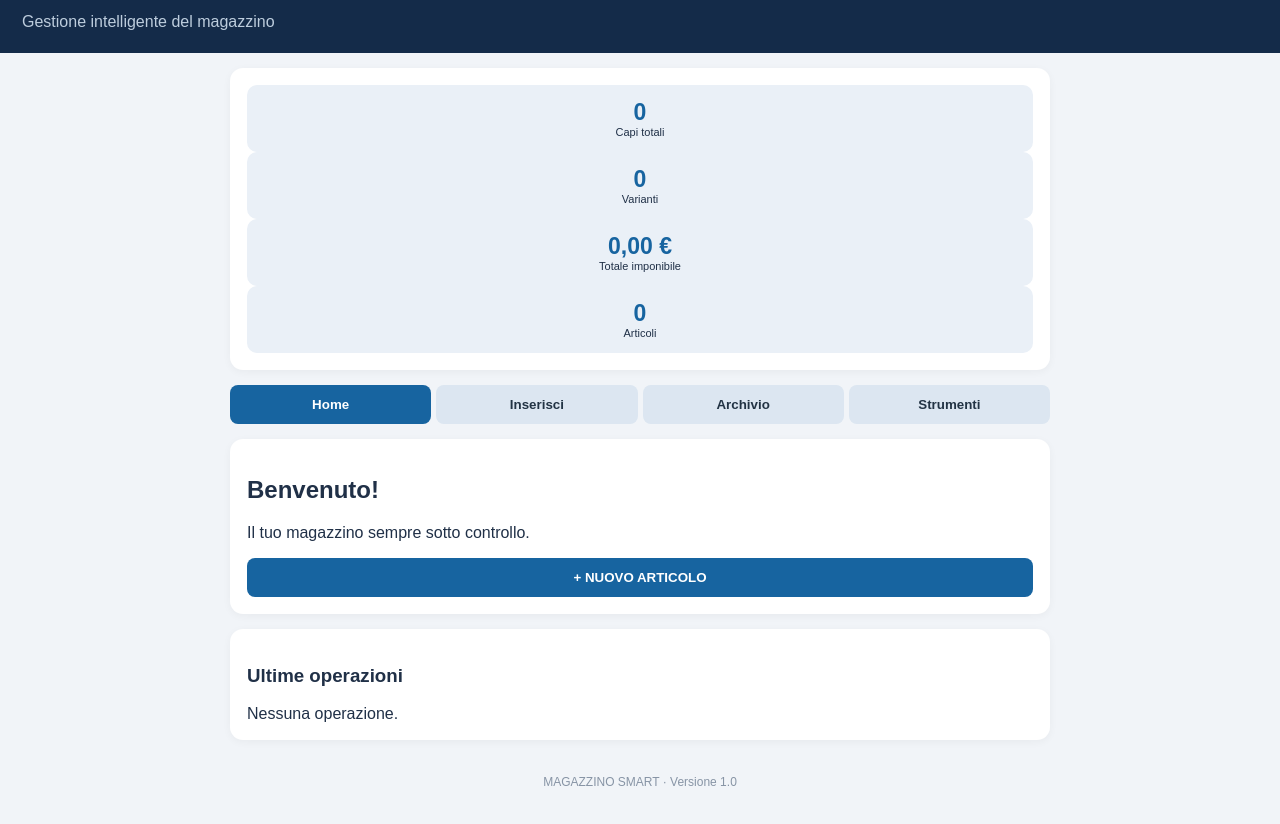
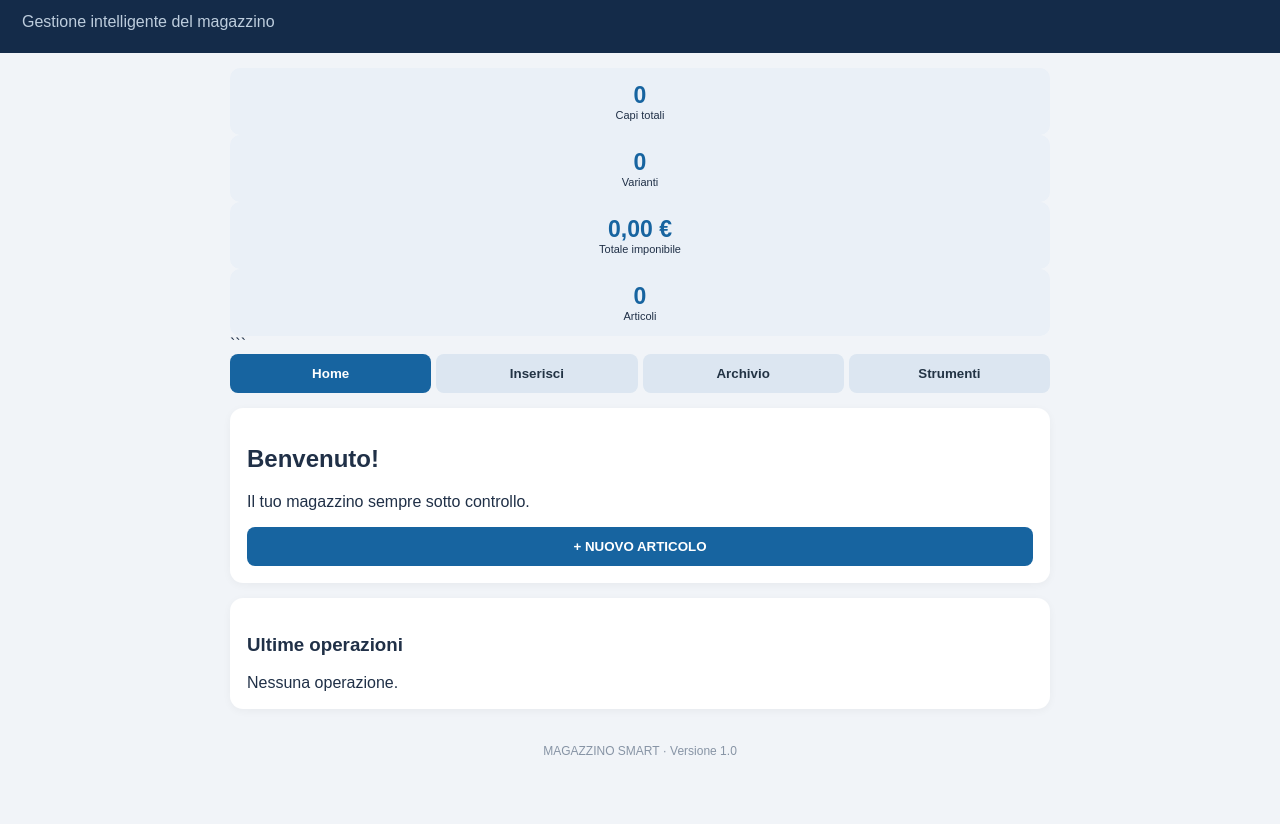
Before and after one commit to pierobalbusso/Magazzino-Smart, a plain HTML site: page index.html in a window 1280 px wide. Shown: the part 71-895 px from the top of the page. After the commit the page ends 864 px from the top, so only its background shows below. Drawn offline with Linux system fonts and the light colour scheme.

Commit message:
Update index.html

````diff
--- a/index.html
+++ b/index.html
@@ -32,7 +32,8 @@ main{padding:15px;max-width:850px;margin:auto}
  margin-bottom:15px;
  box-shadow:0 2px 8px #0000000b;
 }
- css
+
+```css
 .stats{
  display:grid;
  grid-template-columns:repeat(4,minmax(0,1fr));
@@ -139,10 +140,7 @@ footer{
 </header>
 
 <main>
-<div class="card">
-<div class="stats">
-
-<div class="stat">
+ <div class="stat">
 <strong id="total">0</strong>
 <span>Capi totali</span>
 </div>
@@ -161,10 +159,10 @@ footer{
 <strong id="codes">0</strong>
 <span>Articoli</span>
 </div>
-
 </div>
 </div>
-</div>
+```
+
 
 <nav class="no-print">
 <button class="active" onclick="show('home',this)">Home</button>
````
